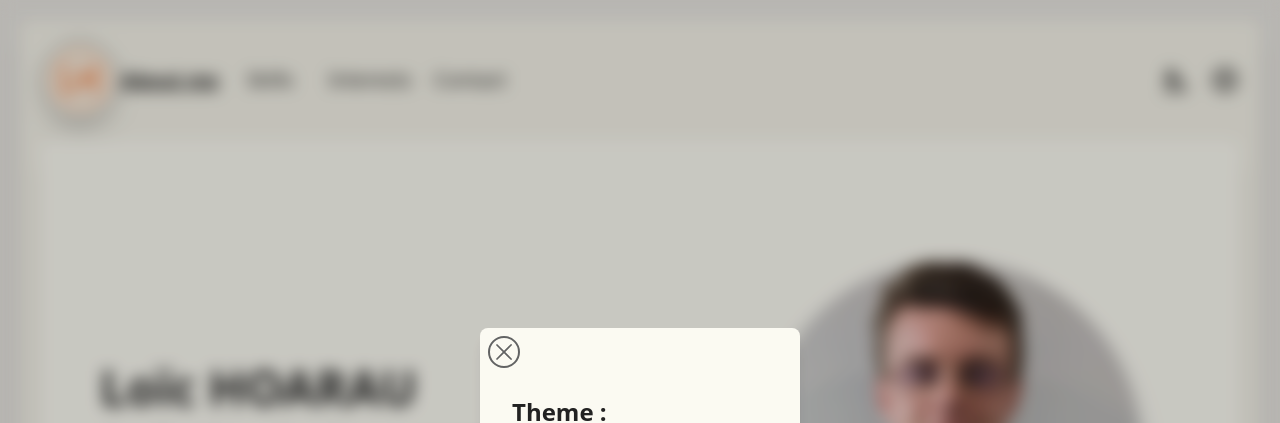
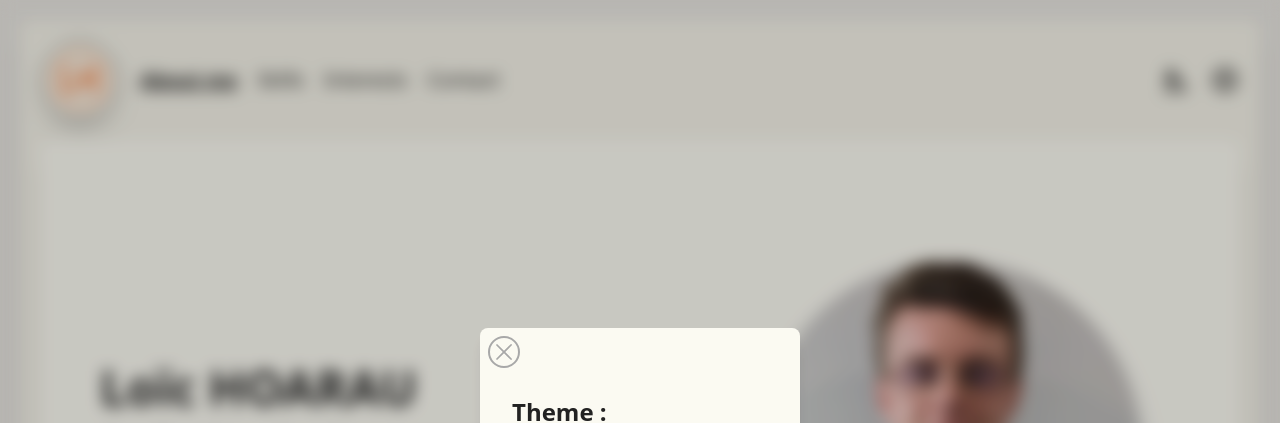
Before and after one commit to Loicrogue/monSite, a React (Vite) app in the folder front/: page / in a window 1280 px wide. Both pictures are taken after a click on the button 1175 px from the left and 80 px from the top of the page. Shown: the top 423 px of the page. Built offline with nearby package versions, Linux system fonts and the light colour scheme.

Commit message:
small changes on theme + refactor items from menuComponent

```diff
--- a/front/src/components/menuComponent.tsx
+++ b/front/src/components/menuComponent.tsx
@@ -17,14 +17,14 @@ const BannerComponent: React.FC = () => {
 
     return (
         <>
-            <div className="flex flex-row items-center mt-5 ml-5 mr-5 bg-container-monSite text-monSite">
+            <div className="flex flex-row items-center gap-5 mt-5 ml-5 mr-5 bg-container-monSite text-monSite">
                 <img
                     src={logo}
                     alt="logo"
                     className="w-20 h-auto rounded-full border-monSite border-1 shadow-xl transition-transform duration-200 hover:scale-110 cursor-pointer"
                     onClick={() => navigate('/')}
                 />
-                <div className='flex flex-row w-1/3'>
+                <div className='flex flex-row gap-5'>
                     {[
                         { path: '/', label: t('pages.menu.aboutMe') },
                         { path: '/skills', label: t('pages.menu.skills') },
@@ -35,7 +35,7 @@ const BannerComponent: React.FC = () => {
                         return (
                             <span
                                 key={path}
-                                className={`flex w-1/4 text-xl justify-center transition-transform duration-200 hover:scale-110 cursor-pointer ${isActive ? 'font-bold underline' : ''}`}
+                                className={`flex text-xl justify-center transition-transform duration-200 hover:underline cursor-pointer ${isActive ? 'font-bold underline' : ''}`}
                                 onClick={() => navigate(path)}
                             >
                                 {label}
--- a/front/src/components/modalComponent.tsx
+++ b/front/src/components/modalComponent.tsx
@@ -42,7 +42,7 @@ const ModalComponent: React.FC<ModalProps> = ({ isOpen, height = '90%', width =
             <div ref={modalRef} className="bg-child-container-monSite rounded-lg shadow-lg relative flex flex-col" style={{ width, height }}>
                 <div className="p-4 mb-5 relative">
                     <button className="absolute top-2 left-2 text-gray-500 hover:text-black" onClick={onClose}>
-                        <XMarkIcon className="size-8 border-2 rounded-full border-gray-monSite cursor-pointer text-gray-monSite hover:bg-gray-monSite hover:text-child-container-monSite bg-child-container-monSite transition duration-300" />
+                        <XMarkIcon className="size-8 border-2 rounded-full border-special-monSite cursor-pointer text-special-monSite hover:bg-special-monSite hover:text-child-container-monSite bg-child-container-monSite transition duration-300" />
                     </button>
                 </div>
                 <div className={`p-4 ${canScroll ? 'overflow-y-auto scrollbar-child-container-monSite' : ''} flex-1 ml-4 mr-4`}>
--- a/front/src/index.css
+++ b/front/src/index.css
@@ -1,7 +1,7 @@
 @import 'tailwindcss';
 
 @theme {
-    --color-gray-monSite: #626363;
+    --color-special-monSite: #a8a8a8;
     --color-monSite: #222222;
     --color-background-monSite: #E6E4DF;
     --color-container-monSite: #F4F2E8;
@@ -10,7 +10,7 @@
 }
 
 .dark {
-    --color-gray-monSite: #626363;
+    --color-special-monSite: #626363;
     --color-monSite: #FFFFFF;
     --color-background-monSite: #1E1F1C;
     --color-container-monSite: #2A2B28;
@@ -19,7 +19,7 @@
 }
 
 .red {
-    --color-gray-monSite: #be0909;
+    --color-special-monSite: #be0909;
     --color-monSite: #FFFFFF;
     --color-background-monSite: #be0909;
     --color-container-monSite: #2A2B28;
@@ -28,7 +28,7 @@
 }
 
 .blue {
-    --color-gray-monSite: #0960be;
+    --color-special-monSite: #0960be;
     --color-monSite: #FFFFFF;
     --color-background-monSite: #0960be;
     --color-container-monSite: #2A2B28;
--- a/front/src/pages/NotFound.tsx
+++ b/front/src/pages/NotFound.tsx
@@ -23,7 +23,7 @@ function NotFound() {
                             <span className="font-bold text-monSite text-3xl mb-10 select-none">{t('pages.notFound.title')}</span>
                             <span className="text-monSite text-lg mb-8 select-none text-center w-full">{t('pages.notFound.message')}</span>
                             <button
-                                className="cursor-pointer "
+                                className="cursor-pointer bg-special-monSite text-white px-4 py-2 rounded-lg transition-transform duration-200 hover:scale-110"
 
                                 onClick={() => navigate("/")}
                             >
```
